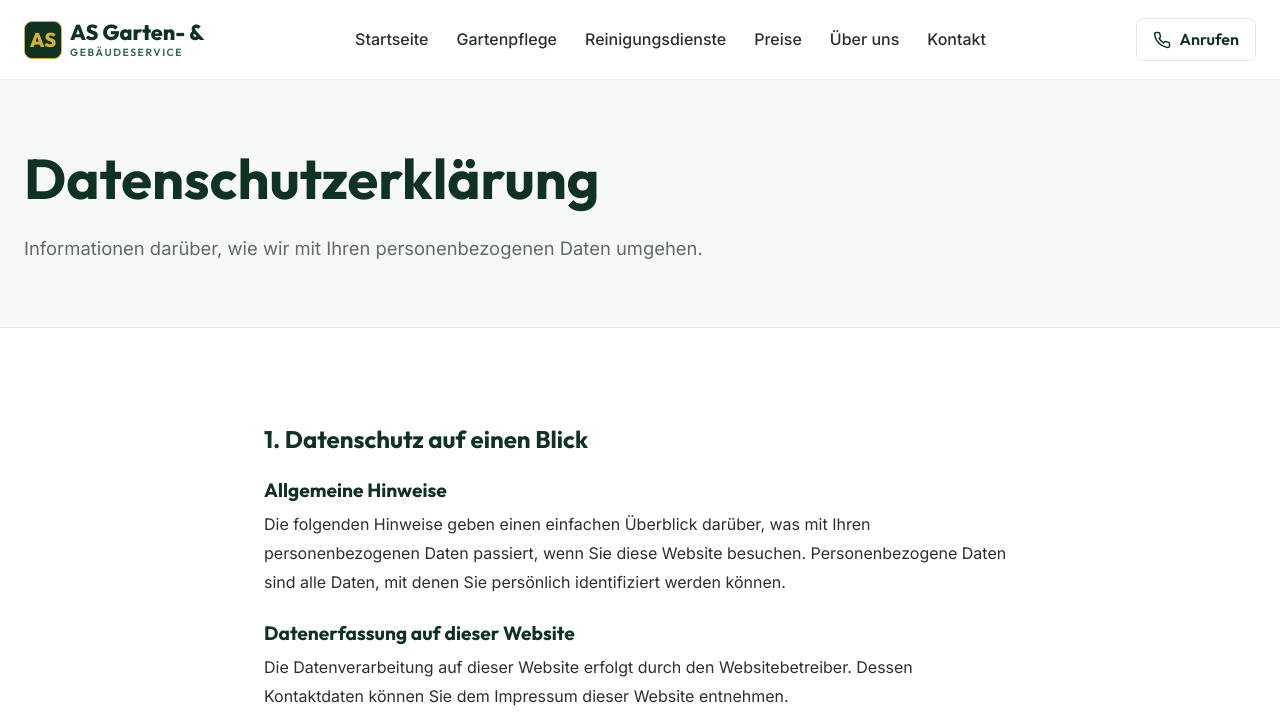
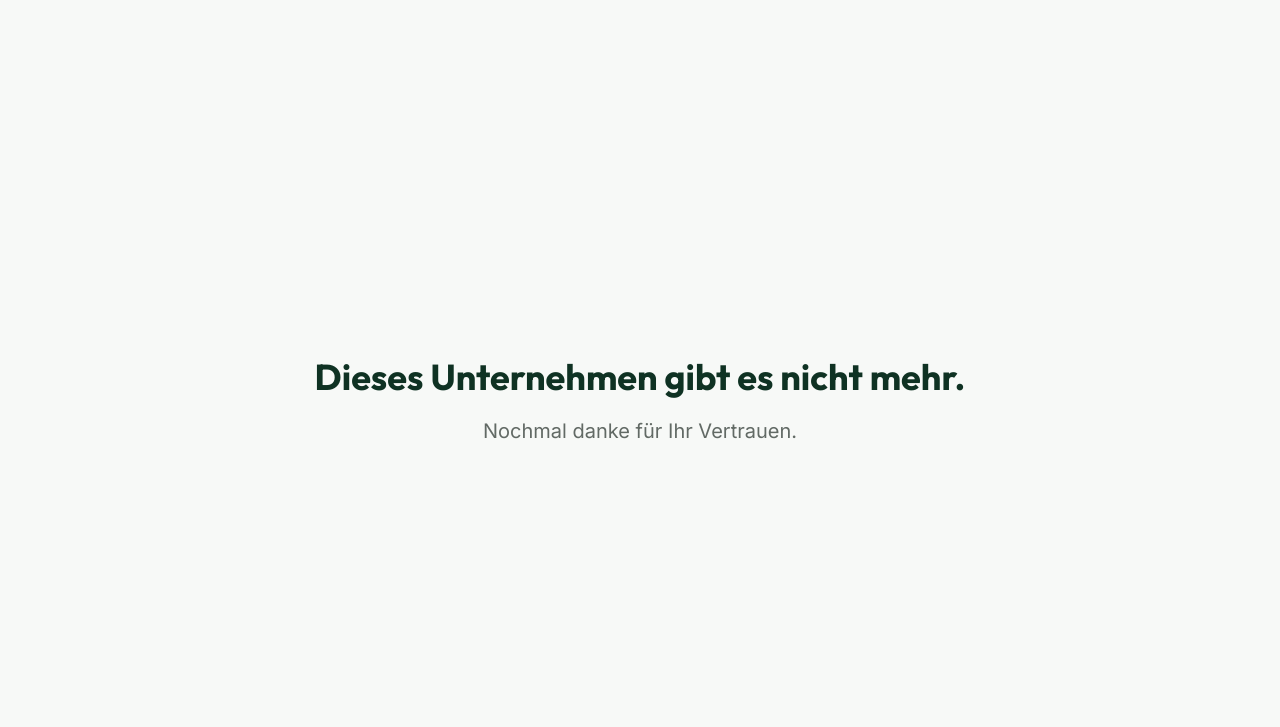
Before and after one commit to adventuresoftimon-2311/as-garten-gebaeudeservice, a website built with Vite: page datenschutz.html in a window 1280 px wide. Shown: the top 727 px of the page. Built offline with nearby package versions, Linux system fonts and the light colour scheme.

Commit message:
chore: add shutdown overlay screen to all pages

```diff
--- a/datenschutz.html
+++ b/datenschutz.html
@@ -12,6 +12,10 @@
   <link rel="stylesheet" href="/src/style.css">
 </head>
 <body>
+  <div style="position: fixed; inset: 0; background: #F7F9F7; z-index: 999999; display: flex; flex-direction: column; align-items: center; justify-content: center; text-align: center; padding: 20px; font-family: 'Inter', sans-serif; color: #2A302C;">
+    <h1 style="font-size: 2.25rem; margin-bottom: 1rem; font-weight: 700; color: #0F3223; font-family: 'Outfit', sans-serif;">Dieses Unternehmen gibt es nicht mehr.</h1>
+    <p style="font-size: 1.25rem; color: #626A65;">Nochmal danke für Ihr Vertrauen.</p>
+  </div>
 
   <!-- Sticky Header -->
   <header class="sticky-header">
```
Also changed, not shown: gartenpflege.html (+4 -0 lines), gebaeudereinigung.html (+4 -0 lines), impressum.html (+4 -0 lines), index.html (+4 -0 lines), kontakt.html (+4 -0 lines), preise.html (+4 -0 lines), ueber-uns.html (+4 -0 lines).
